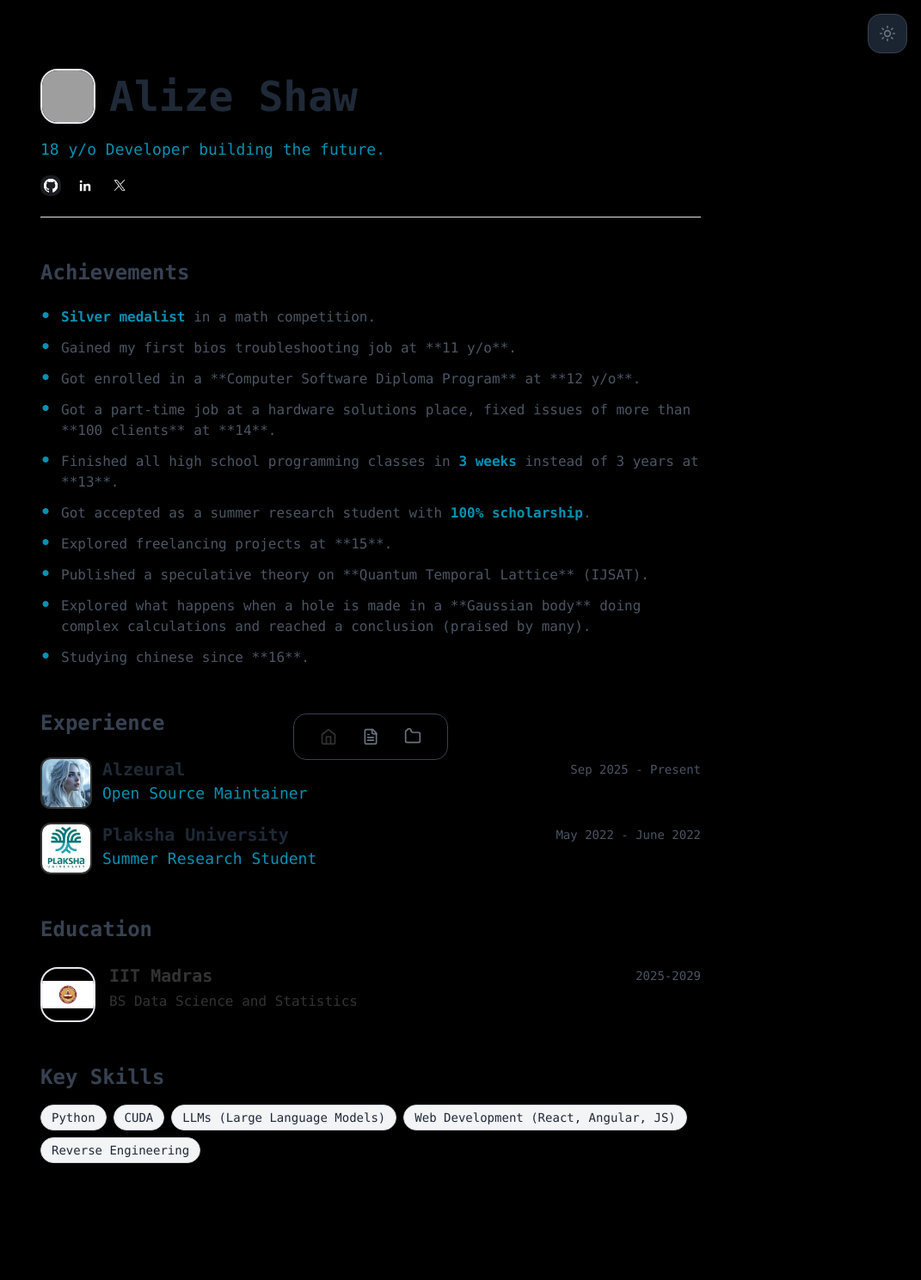
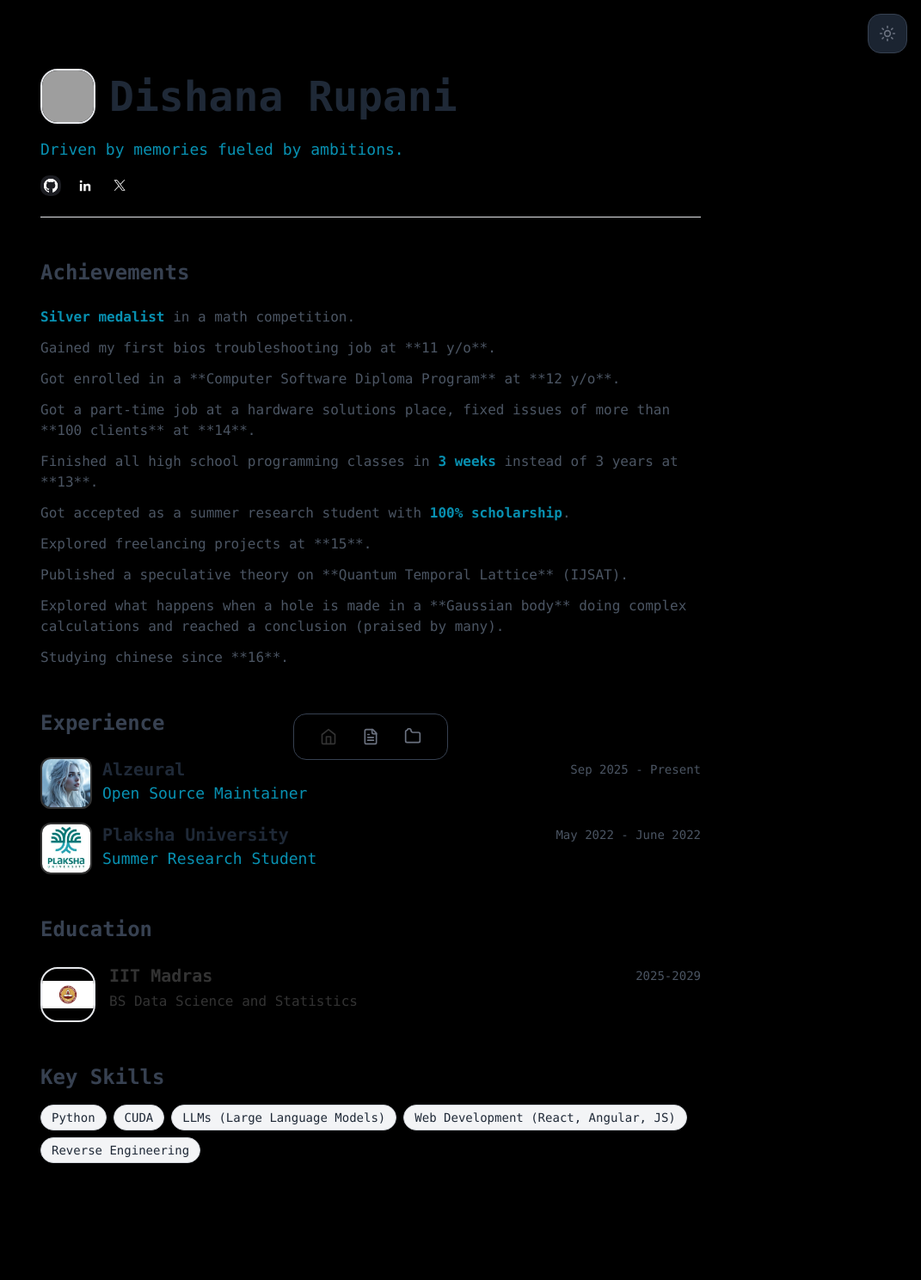
Before and after one commit to AlizeShaw/alizeshaw.github.io, a Jekyll site: the page index.html, which Jekyll copies as it is, in a window 1280 px wide. Shown: the whole page at 86% size, without its empty margins (209-1280 px from the left). Built offline with Jekyll 4.4.1, drawn with Linux system fonts in a browser that asks for light colours; nearby versions of some CDN libraries; grey boxes are pictures that could not be loaded.

```diff
--- a/_config.yml
+++ b/_config.yml
@@ -1,6 +1,8 @@
-title: Alize Shaw
+title: Dishana Rupani
 description: 18 y/o Developer building the future.
 
 collections:
   projects:
     output: true
+  posts:
+    output: true
--- a/index.html
+++ b/index.html
@@ -4,7 +4,7 @@
 <head>
     <meta charset="UTF-8">
     <meta name="viewport" content="width=device-width, initial-scale=1.0">
-    <title>Alize Shaw - Developer Building the Future</title>
+    <title>Dishana Rupani - Developer Building the Future</title>
 
     <!-- Load Tailwind CSS for responsiveness and styling -->
     <script src="https://cdn.tailwindcss.com"></script>
@@ -42,11 +42,11 @@
                              alt="Alize Shaw Logo"
                              class="w-16 h-16 rounded-[20px] border-2 border-cyan-400-dark border-cyan-400-light object-cover transition-shadow duration-300 hover:shadow-lg hover:shadow-cyan-400/20">
                         <h1 class="text-4xl sm:text-5xl font-extrabold leading-tight text-white-dark text-gray-800">
-                            Alize Shaw
+                            Dishana Rupani
                         </h1>
                     </div>
                     <p class="text-lg text-cyan-400-dark text-cyan-400-light mt-2">
-                        18 y/o Developer building the future.
+                        Driven by memories fueled by ambitions.
                     </p>
 
                     <!-- Social Media Icons Container (Kept in Header) -->
--- a/style.css
+++ b/style.css
@@ -120,31 +120,13 @@ html:not(.dark) .logo-overlap-image {
     border-color: #0891b2; /* Cyan-700-light */
 }
 
-/* --- NEW STYLES FOR ACHIEVEMENT BULLETS (REQUEST 3) --- */
+/* --- ACHIEVEMENT STYLES (BULLETS REMOVED) --- */
 .achievement-list {
     list-style: none;
     padding-left: 0;
 }
 .achievement-list li {
-    position: relative;
-    padding-left: 1.5rem; /* Space for the custom bullet */
     margin-bottom: 0.75rem; /* Matches space-y-3 */
-}
-.achievement-list li::before {
-    content: "•"; /* Unicode bullet */
-    position: absolute;
-    left: 0;
-    font-weight: bold;
-    font-size: 1.25rem; /* Slightly larger bullet */
-    line-height: 1.25rem;
-    top: 0; /* Align bullet to the top of the line */
-}
-/* Achievement bullets remain cyan for accent */
-html.dark .achievement-list li::before {
-    color: #22d3ee; /* Cyan-400-dark */
-}
-html:not(.dark) .achievement-list li::before {
-    color: #0891b2; /* Cyan-700-light */
 }
 
 /* --- NEW STYLES FOR PROJECT CARD (REQUEST 4) --- */
@@ -214,6 +196,7 @@ html.dark .project-card-item:hover {
 
 .project-item {
   display: flex;
+  justify-content: space-between;
   align-items: center;
   margin-bottom: 1rem;
 }
@@ -221,7 +204,7 @@ html.dark .project-card-item:hover {
 .project-image {
   width: 100px;
   height: 100px;
-  margin-right: 1rem;
   object-fit: cover;
   border-radius: 8px;
+  margin-left: 1rem;
 }
```
Also changed, not shown: 404.html (added, +12 -0 lines), _layouts/blog.html (added, +10 -0 lines), _layouts/default.html (+7 -1 lines), _posts/2025-02-15-quantum-temporal-lattice.md (added, +7 -0 lines), _posts/2025-09-04-sidequestmaxxing.md (added, +7 -0 lines), blogs.html (+20 -35 lines), projects.html (+6 -1 lines), search.js (added, +52 -0 lines), search.json (added, +14 -0 lines).
